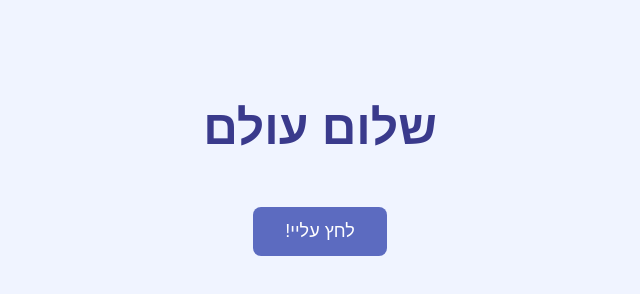
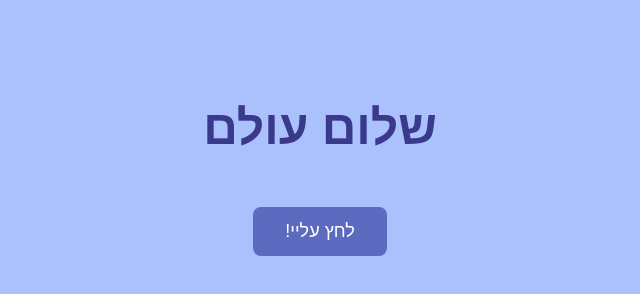
Before and after one commit to danitya/claude-practice, a plain HTML site: page index.html in a window 1280 px wide. Shown: the whole page, without its empty margins (320-960 px from the left). Drawn offline with Linux system fonts and the light colour scheme.

```diff
--- a/index.html
+++ b/index.html
@@ -2,7 +2,7 @@
 <html lang="he" dir="rtl">
 <head>
   <meta charset="UTF-8">
-  <title>האתר הראשון שלי</title>
+  <title>האתר השני שלי</title>
   <style>
     :root {
       --ease-out: cubic-bezier(0.22, 1, 0.36, 1);
@@ -12,7 +12,7 @@
       font-family: Arial, sans-serif;
       text-align: center;
       padding: 60px;
-      background-color: #f0f4ff;
+      background-color: #abc1fe;
     }
 
     /* --- כניסת הכותרת בטעינת הדף --- */
```
